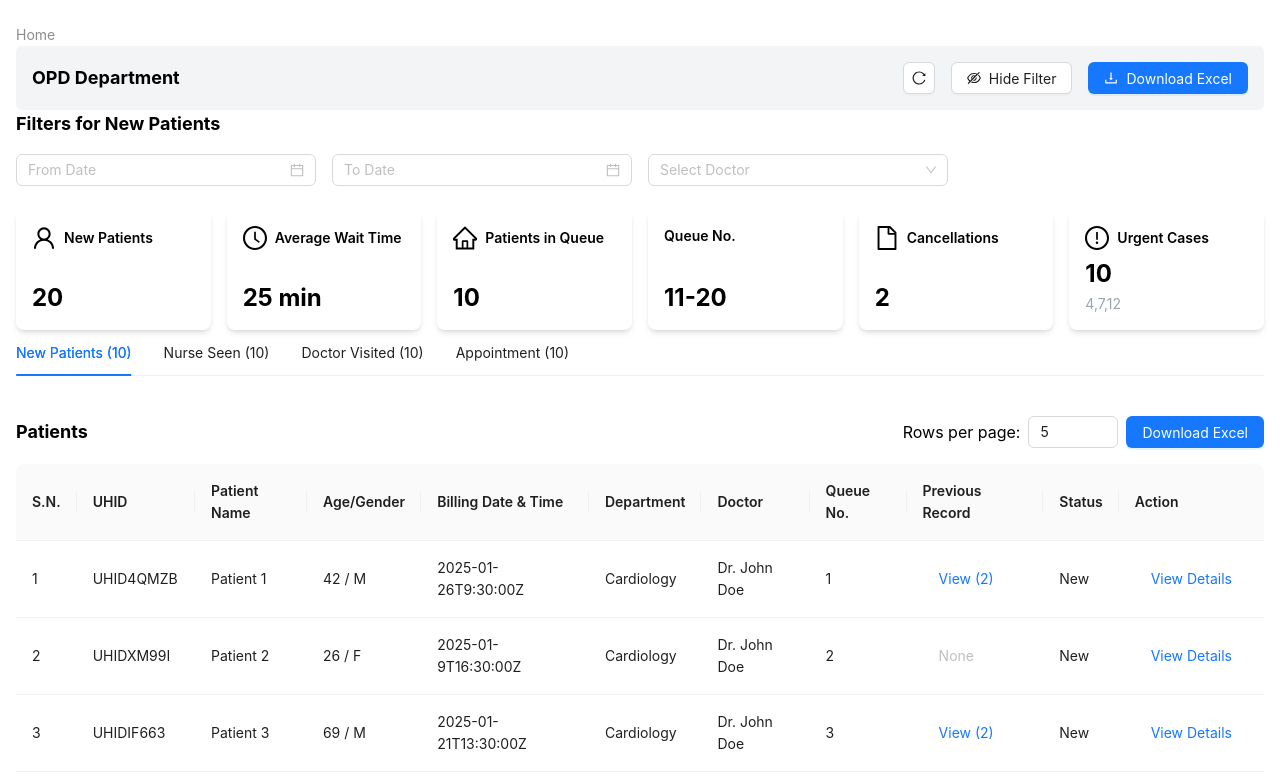
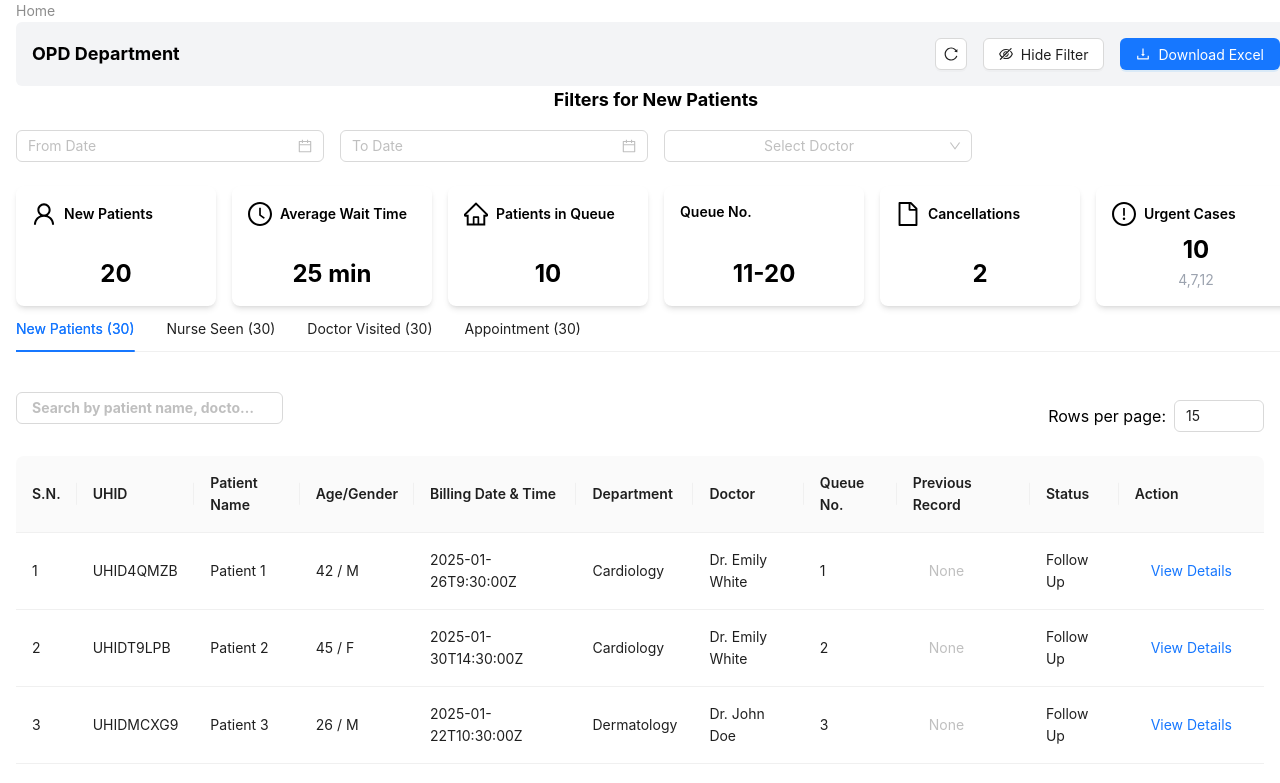
Before and after one commit to Devendra0123/midas-health-care-task, a React (Create React App) app: page / in a window 1280 px wide. Shown: the top 783 px of the page. Built offline with nearby package versions, Linux system fonts and the light colour scheme.

Commit message:
working on UI/UX refining

```diff
--- a/src/components/Filters/FilterSection.tsx
+++ b/src/components/Filters/FilterSection.tsx
@@ -1,13 +1,12 @@
 import React, { useCallback } from 'react';
 import { DatePicker, Select, Button } from 'antd';
 import { FilterState, Doctor } from '../../types';
-import moment from 'moment';
 
 interface FilterSectionProps {
-  filters: FilterState; // Controlled filter state
-  onFilterChange: (filters: FilterState) => void; // Callback to update filters in the parent
-  activeTab: string; // Current active tab
-  doctors: Doctor[]; // List of doctors for the dropdown
+  filters: FilterState;
+  onFilterChange: (filters: FilterState) => void;
+  activeTab: string;
+  doctors: Doctor[];
 }
 
 const FilterSection: React.FC<FilterSectionProps> = ({
@@ -21,7 +20,7 @@ const FilterSection: React.FC<FilterSectionProps> = ({
     (type: 'fromDate' | 'toDate', value: any) => {
       onFilterChange({
         ...filters,
-        [type]: value ? value.format('YYYY-MM-DD') : undefined, // Convert date to ISO format
+        [type]: value ? value : undefined,
       });
     },
     [filters, onFilterChange]
@@ -45,7 +44,7 @@ const FilterSection: React.FC<FilterSectionProps> = ({
         {/* From Date */}
         <DatePicker
           placeholder="From Date"
-          value={filters.fromDate ? moment(filters.fromDate) : null}
+          value={filters.fromDate ? filters.fromDate : null}
           onChange={(value) => handleDateChange('fromDate', value)}
           className="w-full"
         />
@@ -53,7 +52,7 @@ const FilterSection: React.FC<FilterSectionProps> = ({
         {/* To Date */}
         <DatePicker
           placeholder="To Date"
-          value={filters.toDate ? moment(filters.toDate) : null}
+          value={filters.toDate ? filters.toDate : null}
           onChange={(value) => handleDateChange('toDate', value)}
           className="w-full"
         />
--- /dev/null
+++ b/src/components/SearchBar/SearchBar.tsx
@@ -0,0 +1,22 @@
+import React from 'react';
+import { Input } from 'antd';
+
+interface SearchBarProps {
+  onSearch: (query: string) => void; // Callback function for search
+  placeholder?: string; // Placeholder text
+}
+
+const SearchBar: React.FC<SearchBarProps> = ({ onSearch, placeholder }) => {
+  return (
+    <div className="mb-4">
+      <Input
+        placeholder={placeholder || 'Search...'}
+        onChange={(e) => onSearch(e.target.value)} // Trigger search on input change
+        allowClear
+        prefix={<i className="fas fa-search" />} // Optional search icon
+      />
+    </div>
+  );
+};
+
+export default SearchBar;
--- /dev/null
+++ b/src/hooks/useDebounce.ts
@@ -0,0 +1,21 @@
+import { useEffect, useState } from 'react';
+
+/**
+ * Custom hook to debounce a value
+ * @param value - The value to debounce
+ * @param delay - Delay in milliseconds
+ * @returns The debounced value
+ */
+export const useDebounce = (value: string, delay: number): string => {
+  const [debouncedValue, setDebouncedValue] = useState(value);
+
+  useEffect(() => {
+    const handler = setTimeout(() => {
+      setDebouncedValue(value);
+    }, delay);
+
+    return () => clearTimeout(handler); // Cleanup on value or delay change
+  }, [value, delay]);
+
+  return debouncedValue;
+};
--- /dev/null
+++ b/src/hooks/useScrollVisibility.ts
@@ -0,0 +1,52 @@
+import { useState, useEffect } from "react";
+
+/**
+ * Custom hook to manage scroll visibility and behavior.
+ * @param containerHeight - The height of the container to gradually hide components.
+ * @returns {object} Scroll visibility state.
+ */
+const useScrollVisibility = (containerHeight: number) => {
+  const [hidden, setHidden] = useState(false); // Whether the header is hidden
+  const [fixed, setFixed] = useState(false); // Whether the header is fixed
+  const [opacity, setOpacity] = useState(1); // Opacity of the header
+  const [lastScrollY, setLastScrollY] = useState(0); // Last scroll position
+
+  useEffect(() => {
+    const handleScroll = () => {
+      const currentScrollY = window.scrollY;
+
+      // Check if user is scrolling down or up
+      const isScrollingDown = currentScrollY > lastScrollY;
+
+      if (isScrollingDown) {
+        // Gradually hide the header when scrolling down
+        if (currentScrollY > containerHeight) {
+          setHidden(true);
+          setFixed(false);
+          setOpacity(0); // Fully hidden
+        } else {
+          setOpacity(1 - currentScrollY / containerHeight); // Gradually decrease opacity
+        }
+      } else {
+        // Show the header as fixed when scrolling up
+        if (currentScrollY > containerHeight) {
+          setHidden(false);
+          setFixed(true);
+          setOpacity(1); // Fully visible
+        } else {
+          setFixed(false);
+          setOpacity(1 - currentScrollY / containerHeight); // Gradually restore opacity
+        }
+      }
+
+      setLastScrollY(currentScrollY);
+    };
+
+    window.addEventListener("scroll", handleScroll);
+    return () => window.removeEventListener("scroll", handleScroll);
+  }, [lastScrollY, containerHeight]);
+
+  return { hidden, fixed, opacity };
+};
+
+export default useScrollVisibility;
--- /dev/null
+++ b/src/hooks/useSearch.ts
@@ -0,0 +1,20 @@
+import { useMemo } from 'react';
+import { Patient } from '../types';
+
+export const useSearch = (data: Patient[], query: string) => {
+  const filteredData = useMemo(() => {
+    if (!query.trim()) return data; // Return all data if query is empty
+
+    const lowerQuery = query.toLowerCase();
+
+    return data.filter(
+      (patient) =>
+        patient.name.toLowerCase().includes(lowerQuery) ||
+        patient.doctor.name.toLowerCase().includes(lowerQuery) ||
+        patient.status.toLowerCase().includes(lowerQuery) ||
+        patient.department.name.toLowerCase().includes(lowerQuery)
+    );
+  }, [data, query]);
+
+  return filteredData;
+};
--- a/src/pages/Dashboard/Dashboard.tsx
+++ b/src/pages/Dashboard/Dashboard.tsx
@@ -1,4 +1,4 @@
-import React, { useState, useEffect } from 'react';
+import React, { useState, useEffect, useRef } from 'react';
 import { Tabs, Spin, InputNumber, Tooltip, Button } from 'antd';
 import * as XLSX from 'xlsx';
 import BreadcrumbComponent from '../../components/Breadcrumb/BreadcrumbComponent';
@@ -15,6 +15,10 @@ import { Patient, FilterState } from '../../types';
 import Toolbar from '../../components/Toolbar/Toolbar';
 import { summaryCards } from '../../utils/summaryData';
 import SummaryCard from '../../components/SummaryCards/SummaryCard';
+import { useDebounce } from '../../hooks/useDebounce';
+import { useSearch } from '../../hooks/useSearch';
+import SearchBar from '../../components/SearchBar/SearchBar';
+import useScrollVisibility from '../../hooks/useScrollVisibility';
 
 const { TabPane } = Tabs;
 
@@ -28,9 +32,11 @@ const Dashboard: React.FC = () => {
   });
   const [loading, setLoading] = useState(false);
   const [activeTab, setActiveTab] = useState('New Patients');
-  const [pageSize, setPageSize] = useState(5);
+  const [pageSize, setPageSize] = useState(15);
   const [currentPage, setCurrentPage] = useState(1);
   const [filterVisible, setFilterVisible] = useState(true);
+  const [searchQuery, setSearchQuery] = useState('');
+  const debouncedQuery = useDebounce(searchQuery, 300);
 
   const tabCounts = {
     'New Patients': newPatients.length,
@@ -38,6 +44,51 @@ const Dashboard: React.FC = () => {
     'Doctor Visited': doctorVisitedPatients.length,
     'Appointment': appointmentPatients.length,
   };
+
+  const [hidden, setHidden] = useState(false);
+  const [lastScrollTop, setLastScrollTop] = useState(0);
+  const [headerHeight, setHeaderHeight] = useState(0);
+  const headerRef = useRef<HTMLElement>(null);
+
+  const delta = 1;
+
+  useEffect(() => {
+    const updateHeaderHeight = () => {
+      if (headerRef.current) {
+        const height = headerRef.current.getBoundingClientRect().height;
+        setHeaderHeight(height);
+        document.body.style.paddingTop = `${height}px`;
+      }
+    };
+
+    updateHeaderHeight();
+    window.addEventListener('resize', updateHeaderHeight);
+
+    return () => {
+      window.removeEventListener('resize', updateHeaderHeight);
+    };
+  }, [filterVisible]);
+
+  useEffect(() => {
+    const handleScroll = () => {
+      const scrollTop = window.scrollY;
+
+      if (Math.abs(lastScrollTop - scrollTop) <= delta) return;
+
+      if (scrollTop > lastScrollTop && scrollTop > headerHeight) {
+        setHidden(true);
+      } else if (scrollTop + window.innerHeight < document.body.scrollHeight) {
+        setHidden(false);
+      }
+
+      setLastScrollTop(scrollTop);
+    };
+
+    window.addEventListener('scroll', handleScroll);
+
+    return () => window.removeEventListener('scroll', handleScroll);
+  }, [lastScrollTop, headerHeight]);
+
 
   // Load data for the active tab
   useEffect(() => {
@@ -87,8 +138,21 @@ const Dashboard: React.FC = () => {
       filtered = filtered.filter((p) => p.doctor.id === filters.doctorId);
     }
 
+    // Apply search query
+    if (debouncedQuery) {
+      const query = debouncedQuery.toLowerCase();
+      filtered = filtered.filter(
+        (p) =>
+          p.name.toLowerCase().includes(query) ||
+          p.doctor.name.toLowerCase().includes(query) ||
+          p.status.toLowerCase().includes(query) ||
+          p.department.name.toLowerCase().includes(query)
+      );
+    }
+
     setFilteredPatients(filtered);
-  }, [filters, patients]);
+  }, [filters, patients, debouncedQuery]);
+
 
   // Pagination logic
   const paginatedPatients = filteredPatients.slice(
@@ -146,6 +210,11 @@ const Dashboard: React.FC = () => {
 
   return (
     <div className="container mx-auto px-4 py-6">
+      {/* Components to Hide on Scroll */}
+      <header
+        ref={headerRef}
+        className={`header ${hidden ? 'nav-up' : 'nav-down'}`}
+      >
         {/* Breadcrumb */}
         <BreadcrumbComponent />
 
@@ -157,7 +226,6 @@ const Dashboard: React.FC = () => {
           onDownload={handleDownloadExcel}
           onResetFilters={handleResetFilters}
         />
-
 
         {/* Filter Section */}
         {
@@ -179,15 +247,23 @@ const Dashboard: React.FC = () => {
         </div>
 
         {/* Tabs */}
-      <Tabs activeKey={activeTab} onChange={(key) => setActiveTab(key)} className="mb-6">
+        <Tabs activeKey={activeTab} onChange={(key) => setActiveTab(key)} className="">
           {(Object.keys(tabCounts) as Array<keyof typeof tabCounts>).map((tab) => (
             <TabPane tab={`${tab} (${tabCounts[tab]})`} key={tab} />
           ))}
         </Tabs>
+      </header>
+
 
       {/* Top Controls */}
       <div className="flex justify-between items-center mb-4">
-        <div className="text-lg font-bold">Patients</div>
+        <div className="text-lg font-bold">
+          {/* Search Bar */}
+          <SearchBar
+            placeholder="Search by patient name, doctor name, status, department"
+            onSearch={setSearchQuery}
+          />
+        </div>
         <div className="flex items-center space-x-2">
           <span>Rows per page:</span>
           <Tooltip title="Value must not be less than 1">
@@ -197,9 +273,6 @@ const Dashboard: React.FC = () => {
               onChange={(value) => handlePageSizeChange(value!)}
             />
           </Tooltip>
-          <Button type="primary" onClick={handleDownloadExcel}>
-            Download Excel
-          </Button>
         </div>
       </div>
 
--- a/src/styles/index.css
+++ b/src/styles/index.css
@@ -19,3 +19,22 @@ code {
 .filter-section {
   @apply grid grid-cols-1 sm:grid-cols-2 lg:grid-cols-4 gap-4;
 }
+
+
+header {
+  background-color: #fff;
+  position: fixed;
+  top: 0;
+  width: 100%;
+  text-align: center;
+  transition: transform 0.3s ease-in-out;
+  z-index: 1000;
+}
+
+.nav-up {
+  transform: translateY(-100%);
+}
+
+.nav-down {
+  transform: translateY(0);
+}
--- a/src/utils/dummyData.ts
+++ b/src/utils/dummyData.ts
@@ -19,18 +19,22 @@ export const dummyDepartments: Department[] = [
 const generatePreviousRecords = (count: number): Patient['previousRecords'] =>
   Array.from({ length: count }).map((_, index) => ({
     date: `2024-12-${12 - index}`,
-    department: dummyDepartments[index % dummyDepartments.length].name,
-    doctor: dummyDoctors[index % dummyDoctors.length].name,
+    department: dummyDepartments[Math.floor(Math.random() * dummyDepartments.length)].name,
+    doctor: dummyDoctors[Math.floor(Math.random() * dummyDoctors.length)].name,
     status: index % 2 === 0 ? 'Follow Up' : 'New',
   }));
 
+// Helper function to get a random item from an array
+const getRandomItem = <T>(array: T[]): T => array[Math.floor(Math.random() * array.length)];
+
+// Helper function to generate random status
+const getRandomStatus = (): 'New' | 'Follow Up' | 'Free' => {
+  const statuses: ('New' | 'Follow Up' | 'Free')[] = ['New', 'Follow Up', 'Free'];
+  return getRandomItem(statuses);
+};
+
 // Generate patients for a specific tab
-const generatePatients = (
-  count: number,
-  status: 'New' | 'Follow Up' | 'Free',
-  departmentIndex: number,
-  doctorIndex: number
-): Patient[] =>
+const generatePatients = (count: number): Patient[] =>
   Array.from({ length: count }).map((_, index) => ({
     id: index + 1,
     serialNumber: index + 1,
@@ -41,23 +45,17 @@ const generatePatients = (
     billingDateTime: `2025-01-${Math.floor(Math.random() * 30) + 1}T${
       Math.floor(Math.random() * 10) + 8
     }:30:00Z`,
-    department: dummyDepartments[departmentIndex % dummyDepartments.length],
-    doctor: dummyDoctors[doctorIndex % dummyDoctors.length],
+    department: getRandomItem(dummyDepartments),
+    doctor: getRandomItem(dummyDoctors),
     queueNumber: index + 1,
-    previousRecord: index % 2 === 0, // Some patients have previous records
-    previousRecords: index % 2 === 0 ? generatePreviousRecords(2) : [], // Generate 2 records if previousRecord is true
-    status,
-    urgent: index % 3 === 0, // Some patients are marked as urgent
+    previousRecord: Math.random() > 0.5, // Randomly decide if the patient has previous records
+    previousRecords: Math.random() > 0.5 ? generatePreviousRecords(2) : [], // Generate previous records randomly
+    status: getRandomStatus(),
+    urgent: Math.random() > 0.7, // Randomly mark some patients as urgent
   }));
 
-// New Patients
-export const newPatients = generatePatients(10, 'New', 0, 0);
-
-// Nurse Seen
-export const nurseSeenPatients = generatePatients(10, 'Follow Up', 1, 1);
-
-// Doctor Visited
-export const doctorVisitedPatients = generatePatients(10, 'New', 2, 2);
-
-// Appointment
-export const appointmentPatients = generatePatients(10, 'Free', 3, 0);
+// Generate patients for each tab
+export const newPatients = generatePatients(30);
+export const nurseSeenPatients = generatePatients(30);
+export const doctorVisitedPatients = generatePatients(30);
+export const appointmentPatients = generatePatients(30);
```
Also changed, not shown: src/hooks/usePatients.ts (deleted). Lines whose indentation alone changed are shown as unchanged.
